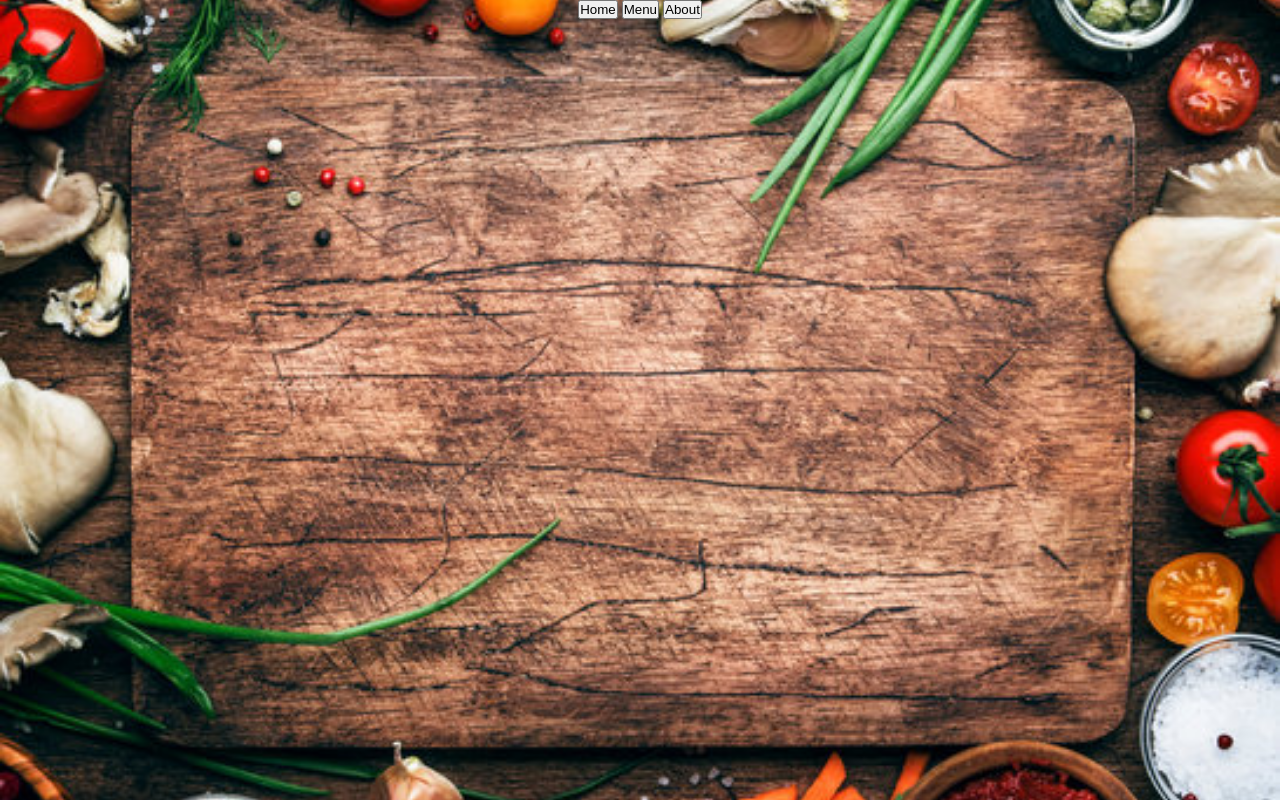
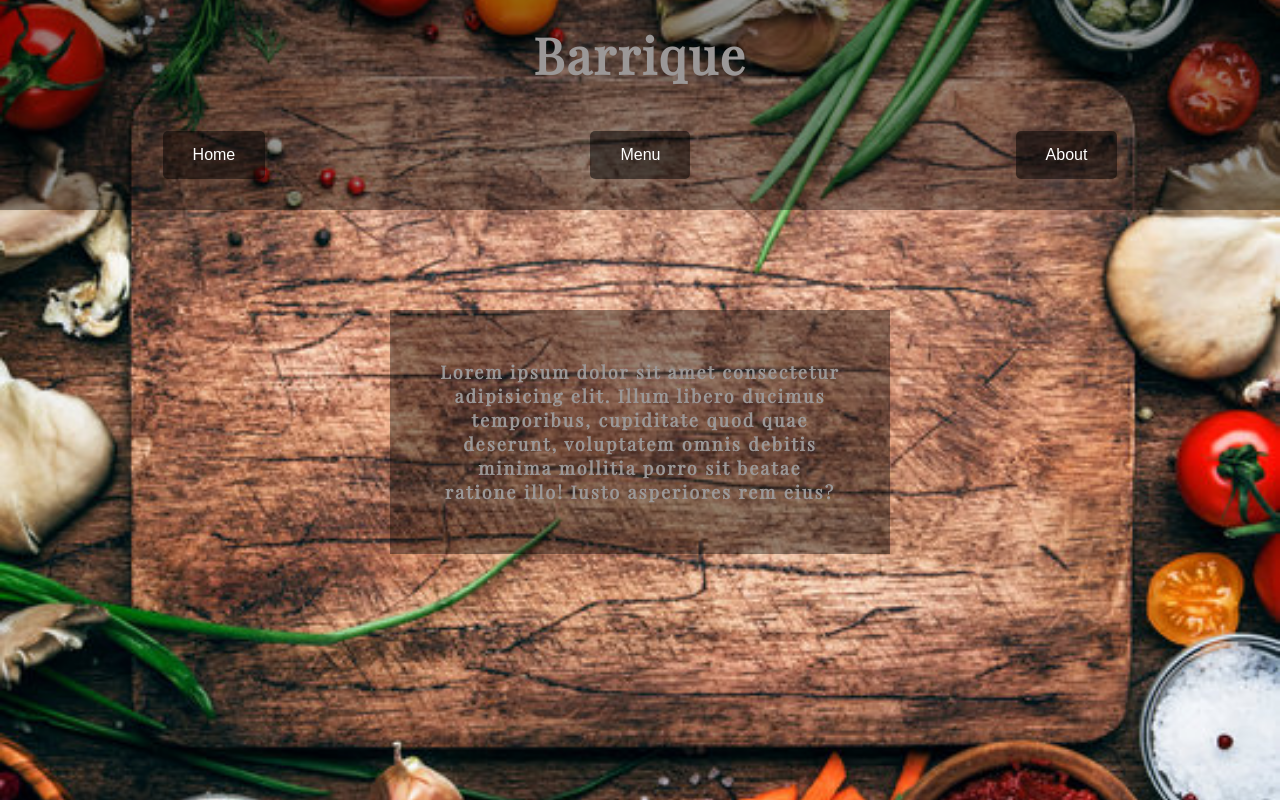
Before and after one commit to GalicIvan/Restaurant-page, a website built with webpack: page src/index.html in a window 1280 px wide. Built offline with nearby package versions, Linux system fonts and the light colour scheme.

Commit message:
Finished 'project'

```diff
--- a/src/index.html
+++ b/src/index.html
@@ -8,10 +8,10 @@
 <body>
 <div class="container">
     <header class="header">
-        <nav>
-            <button>Home</button>
-            <button>Menu</button>
-            <button>About</button>
+        <nav class="nav">
+            <button class="btn">Home</button>
+            <button class="btn">Menu</button>
+            <button class="btn">About</button>
         </nav>
     </header>
     <div class="content"></div>
--- a/src/script.js
+++ b/src/script.js
@@ -1,4 +1,16 @@
 import './styles.css';
 
-const content = document.querySelector('.content')
-const allButtons = document.querySelectorAll('.button')
+let header = document.querySelector('.header')
+let content = document.querySelector('.content')
+
+let headText = document.createElement('p')
+headText.textContent = 'Barrique'
+headText.classList.add('head-text')
+header.appendChild(headText)
+
+
+let contentText = document.createElement('div')
+contentText.textContent = 'Lorem ipsum dolor sit amet consectetur adipisicing elit. Illum libero ducimus temporibus, cupiditate quod quae deserunt, voluptatem omnis debitis minima mollitia porro sit beatae ratione illo! Iusto asperiores rem eius?'
+contentText.classList.add('content-text')
+contentText.classList.add('head-text')
+content.appendChild(contentText)
--- a/src/styles.css
+++ b/src/styles.css
@@ -1,6 +1,9 @@
+@import url('https://fonts.googleapis.com/css2?family=Playfair+Display&display=swap');
+
 * {
     margin: 0;
     padding: 0;
+    font-family: Arial, sans-serif;
 }
 
 .container {
@@ -14,5 +17,55 @@
 
 .header {
     display: flex;
+    flex-direction: column-reverse;
     justify-content: space-around;
+    padding-bottom: 10px;
+    height: 25vh;
+    width: 100vw;
+    background-color: rgba(0, 0, 0, 0.4);
 }
+
+.nav {
+    display: flex;
+    justify-content: space-around;
+    align-items: end;
+    width: 100%;
+}
+
+.btn {
+    background-color: rgba(0, 0, 0, 0.5);
+    border: none;
+    color: white;
+    padding: 15px 30px;
+    font-size: 16px;
+    cursor: pointer;
+    border-radius: 5px;
+    transition: background-color 0.3s ease;
+}
+
+.btn:hover {
+    background-color: rgba(0, 0, 0, 0.7); /* Darker background color on hover */
+}
+
+.head-text {
+    font-family: 'Playfair Display', serif;
+    font-size: 50px;
+    font-weight: 700;
+    color: #9b9898;
+    text-align: center;
+    letter-spacing: 2px;
+}
+
+.content {
+    display: flex;
+    justify-content: center;
+    align-items: center;
+    margin-top: 100px;
+}
+
+.content-text {
+    font-size: 18px;
+    width: 400px;
+    background-color: rgba(0, 0, 0, 0.4);
+    padding: 50px;
+}
```
Also changed, not shown: dist/app.bundle.js, dist/index.html.
